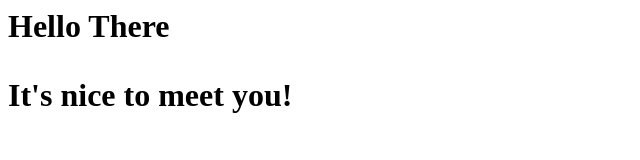
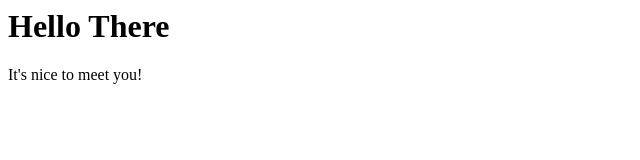
Before and after one commit to Amaani1/First-website, a plain HTML site: page index.html in a window 1280 px wide. Shown: the whole page, without its empty margins (0-640 px from the left). Drawn offline with Linux system fonts and the light colour scheme.

```diff
--- a/index.html
+++ b/index.html
@@ -1,2 +1,2 @@
-<h1>Hello There<h1>
-  <p>It's nice to meet you!<p>
+<h1>Hello There</h1>
+  <p>It's nice to meet you!</p>
```
Also changed, not shown: about-page.html (added, +3 -0 lines).
